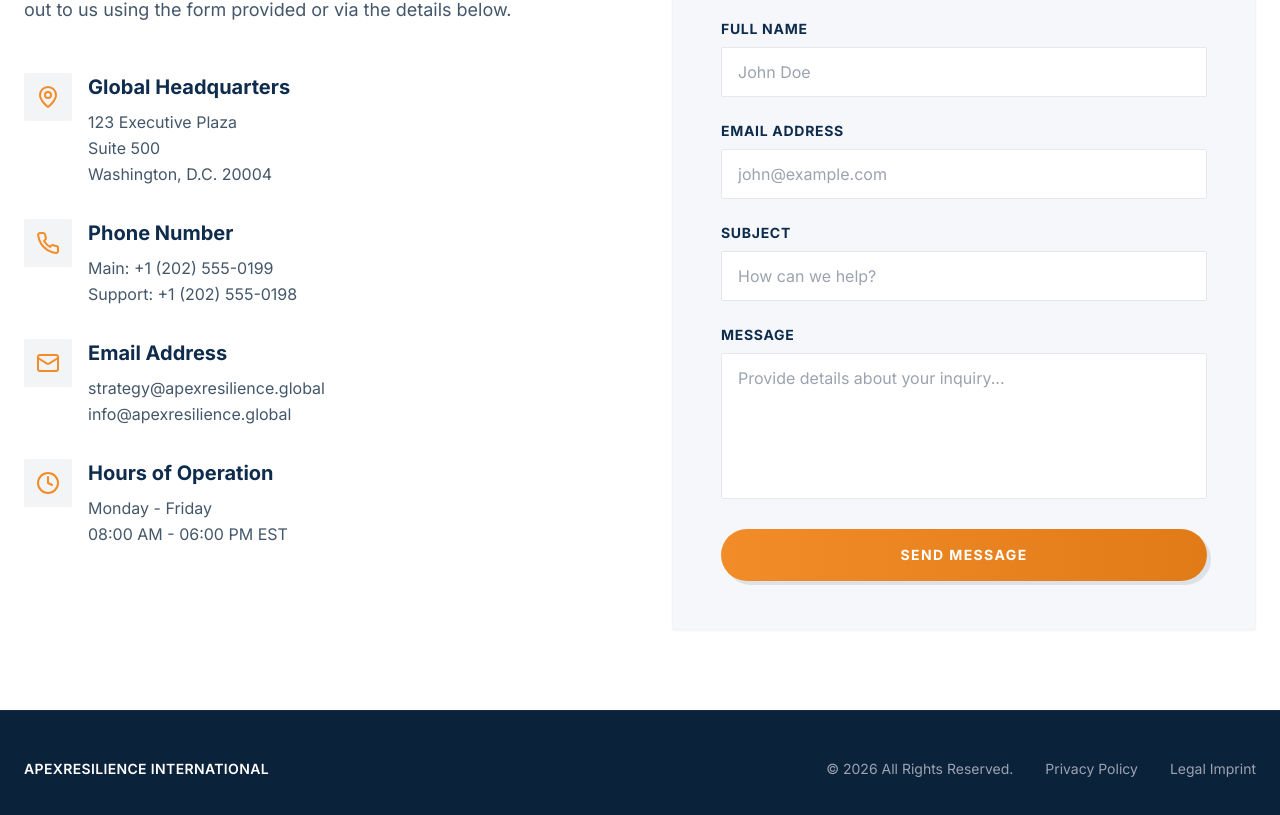
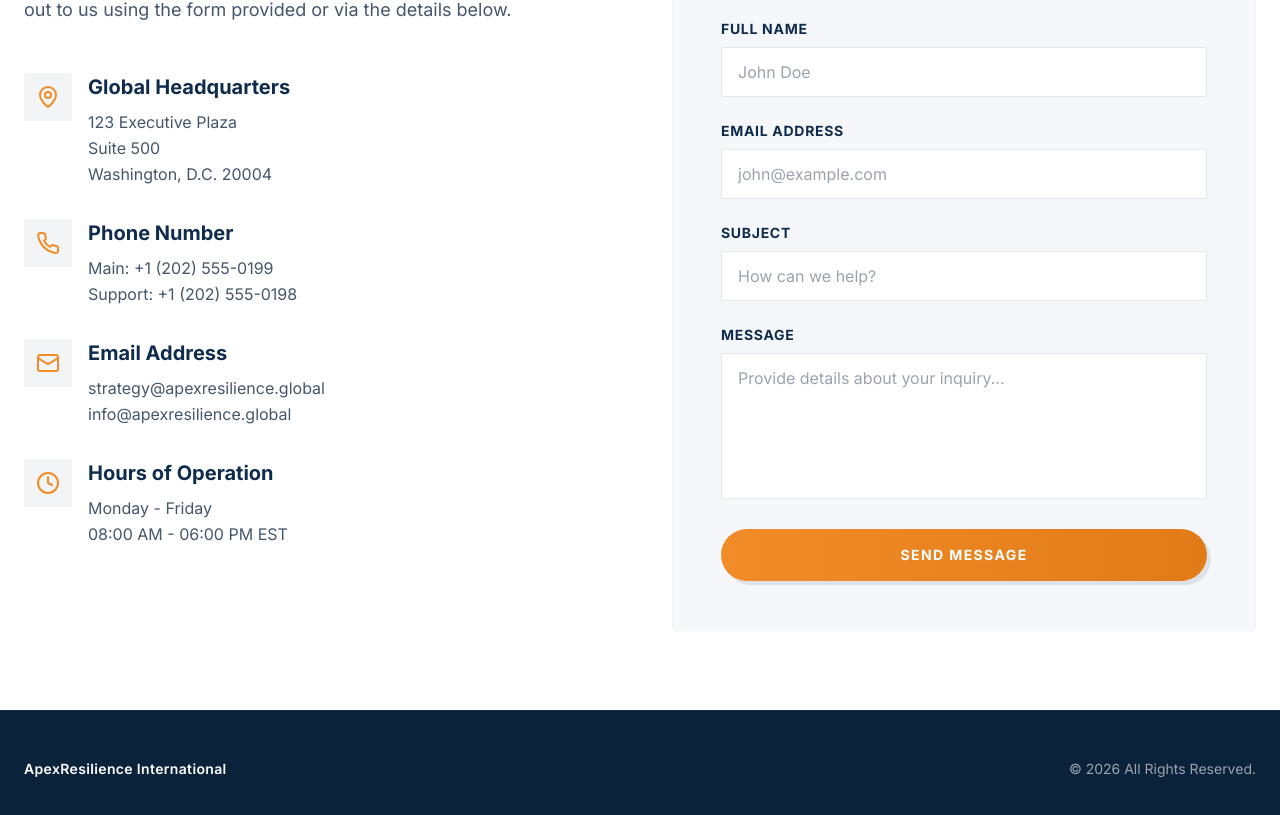
Before and after one commit to Adnankhattak193/Appex-Resiliance, a React (Vite) app: page /contact in a window 1280 px wide. Shown: the part 675-1490 px from the top of the page. Built offline with nearby package versions, Linux system fonts and the light colour scheme.

Commit message:
fixing front page content

```diff
--- a/components/Footer.tsx
+++ b/components/Footer.tsx
@@ -1,16 +1,16 @@
-import React from 'react';
+import React from "react";
 
 export const Footer: React.FC = () => {
   return (
     <footer className="bg-[#0B223B] py-12 border-t border-white/5">
       <div className="max-w-7xl mx-auto px-6 flex flex-col md:flex-row justify-between items-center text-sm text-gray-400">
         <div className="mb-4 md:mb-0">
-          <span className="font-semibold text-white tracking-wide">APEXRESILIENCE INTERNATIONAL</span>
+          <span className="font-semibold text-white tracking-wide">
+            ApexResilience International
+          </span>
         </div>
         <div className="flex gap-8">
           <span>© {new Date().getFullYear()} All Rights Reserved.</span>
-          <a href="#" className="hover:text-white transition-colors">Privacy Policy</a>
-          <a href="#" className="hover:text-white transition-colors">Legal Imprint</a>
         </div>
       </div>
     </footer>
--- a/components/StrategicCall.tsx
+++ b/components/StrategicCall.tsx
@@ -63,9 +63,6 @@ export const StrategicCall: React.FC = () => {
             <h3 className="text-3xl font-bold text-primary">
               Start Consultation
             </h3>
-            <p className="text-textSecondary text-sm mt-2">
-              Generals and Ministers trust our architecture.
-            </p>
           </div>
 
           <form className="space-y-4" onSubmit={(e) => e.preventDefault()}>
--- a/components/WhoWeAre.tsx
+++ b/components/WhoWeAre.tsx
@@ -14,7 +14,7 @@ export const WhoWeAre: React.FC = () => {
           <div className="flex items-center gap-2 mb-4">
             <ShieldCheck className="text-accent" size={20} />
             <span className="text-secondary font-bold uppercase tracking-widest text-sm">
-              Who We Are
+              Amazing Solution
             </span>
           </div>
 
@@ -32,7 +32,7 @@ export const WhoWeAre: React.FC = () => {
 
             <div className="space-y-6 text-textSecondary text-lg leading-relaxed max-w-xl">
               <p>
-                A breakthrough in cost-effective urban emergency response 6
+                A breakthrough in cost-effective urban emergency response; 6
                 Tri-Wheel Ambulances for the cost of one conventional ambulance.
                 The Rapid Urban Ambulance Access Program (RUAAP) combines
                 Tri-Wheel Ambulances and EMS Motorbikes to deliver speed, deep
```
